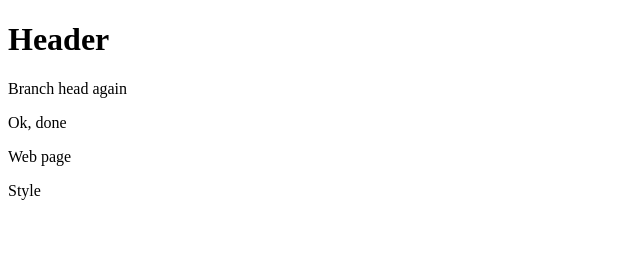
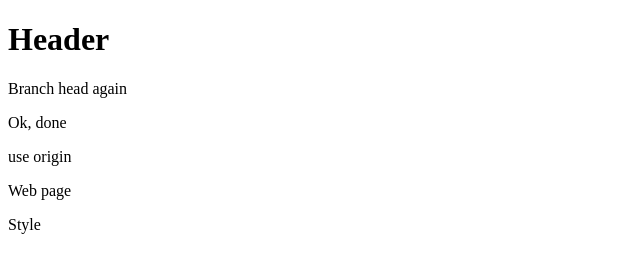
Before and after one commit to Star1One/StarCode, a plain HTML site: page index.html in a window 1280 px wide. Shown: the full height of the page, 0-640 px from the left. Drawn offline with Linux system fonts and the light colour scheme.

Commit message:
new merge

```diff
--- a/index.html
+++ b/index.html
@@ -12,6 +12,7 @@
     <h1>Header </h1>
     <p>Branch head again</p>
     <span>Ok, done</span>
+    <p>use origin</p>
 
     <footer>
         <nav>
```
